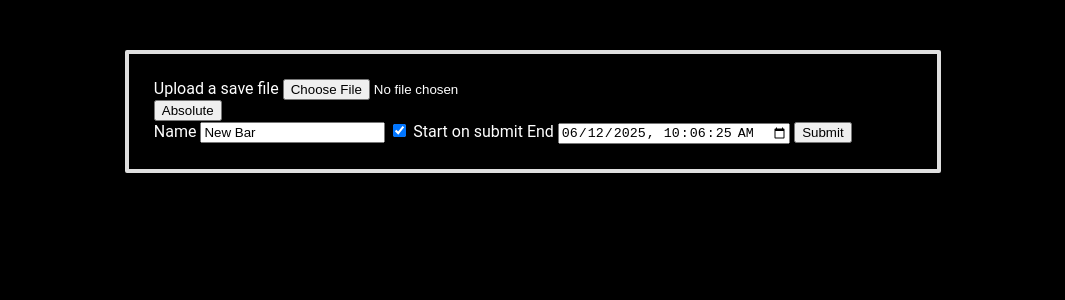
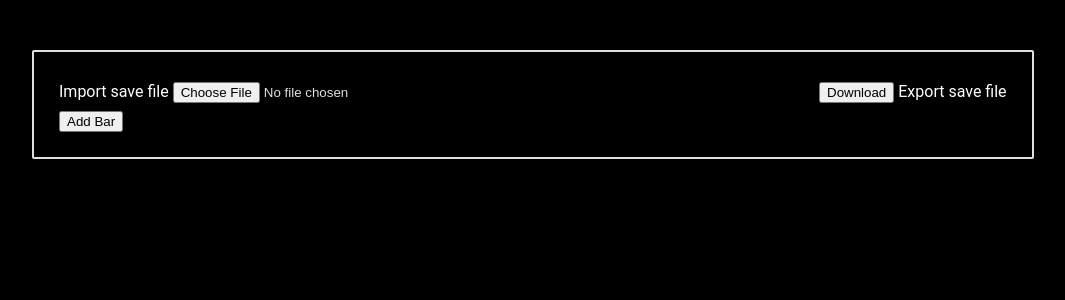
Before and after one commit to tlandart/loading-bars, a SvelteKit app: page / in a window 1280 px wide. Shown: the top 300 px of the page, without its empty margins (107-1172 px from the left). Built offline with nearby package versions, Linux system fonts and the light colour scheme.

Commit message:
Add closeable form menu and download button

```diff
--- a/src/app.html
+++ b/src/app.html
@@ -10,9 +10,3 @@
 		<div style="display: contents">%sveltekit.body%</div>
 	</body>
 </html>
-<style>
-	body {
-		background-color: black;
-		font-family: 'Roboto', 'Arial', sans-serif;
-	}
-</style>
--- a/src/lib/components/Bar.svelte
+++ b/src/lib/components/Bar.svelte
@@ -22,12 +22,6 @@
 </div>
 
 <style>
-	:global(:root) {
-		--col-deselect: rgb(223, 223, 223);
-		--col-select: rgb(222, 34, 222);
-		--col-select-2: rgb(253, 75, 252);
-	}
-
 	.bar {
 		position: relative;
 		width: 100%;
--- a/src/lib/components/BarCard.svelte
+++ b/src/lib/components/BarCard.svelte
@@ -8,7 +8,7 @@
 	let timeLeft = $state(0);
 	// let formatType = $state(0);
 
-	let submitButton: HTMLInputElement;
+	let formBind: HTMLFormElement;
 
 	$effect(() => {
 		timeLeft = Math.min(end - now.getTime(), end - start);
@@ -55,24 +55,22 @@
 			{/if}
 			<span class="title">{name}</span>
 		</div>
-		<form method="POST" action="?/delete" use:enhance>
+		<form method="POST" action="?/delete" bind:this={formBind} use:enhance>
 			<input name="id" type="hidden" value={id} />
 			<ButtonConfirm
 				innerText="Delete&nbsp&nbsp"
 				confirmText="Delete?"
 				onEnd={() => {
-					submitButton.click();
+					formBind.requestSubmit();
 				}}
 			/>
-			<input type="submit" style="display: none" bind:this={submitButton} />
 		</form>
 	</div>
 </div>
 
 <style>
 	.panel {
-		margin-top: 5px;
-		margin-bottom: 10px;
+		margin: 10px 0px;
 		width: 100%;
 	}
 
@@ -96,7 +94,7 @@
 
 	.timestamp {
 		font-size: 20px;
-		color: var(--col-deselect);
+		color: white;
 		background-color: transparent;
 		padding: 0px 10px;
 		padding-right: 5px;
--- a/src/lib/components/ButtonConfirm.svelte
+++ b/src/lib/components/ButtonConfirm.svelte
@@ -36,9 +36,10 @@
 		border: none;
 		border-radius: 2px;
 		padding: 5px 10px;
+		cursor: pointer;
 	}
 	.confirm {
-		color: var(--black);
+		color: black;
 		background-color: var(--col-deselect);
 	}
 </style>
--- /dev/null
+++ b/src/lib/components/PopupMenu.svelte
@@ -0,0 +1,85 @@
+<script>
+	let { children, isOpen = $bindable() } = $props();
+
+	// based on https://svelte.dev/playground/modal
+	let dialog = $state();
+
+	$effect(() => {
+		if (isOpen) dialog.showModal();
+	});
+</script>
+
+<dialog
+	bind:this={dialog}
+	onclose={() => {
+		isOpen = false;
+	}}
+>
+	<button
+		class="background"
+		aria-label="Close"
+		tabindex="-1"
+		onclick={() => {
+			dialog.close();
+		}}
+	></button>
+	<div class="foreground">
+		<button
+			class="close"
+			aria-label="Close"
+			onclick={() => {
+				dialog.close();
+			}}>X</button
+		>
+		{@render children()}
+	</div>
+</dialog>
+
+<style>
+	dialog {
+		margin: 0;
+		padding: 0;
+		border: 0;
+		color: white;
+	}
+
+	dialog::backdrop {
+		background: none;
+	}
+
+	.background {
+		position: fixed;
+		top: 0;
+		left: 0;
+		height: 100%;
+		width: 100%;
+		background: rgb(0, 0, 0, 0.33);
+		z-index: 1000;
+		border: none;
+	}
+
+	.foreground {
+		position: fixed;
+		top: 50%;
+		left: 50%;
+		transform: translate(-50%, -50%);
+		padding: 25px;
+		border: 2px solid var(--col-deselect);
+		border-radius: 2px;
+		background-color: black;
+		z-index: 2000;
+	}
+
+	.close {
+		color: var(--col-deselect);
+		background-color: black;
+		font-size: 20px;
+		border: none;
+		border-radius: 2px;
+		padding: 5px 10px;
+		cursor: pointer;
+		position: absolute;
+		right: 0;
+		top: 0;
+	}
+</style>
--- a/src/lib/components/UserCreateForm.svelte
+++ b/src/lib/components/UserCreateForm.svelte
@@ -5,14 +5,14 @@
 	let startNowToggle = $state(true);
 	let absoluteFormToggle = $state(true);
 
-	// for default values in the absolute form
-	const getDateStrings = () => {
-		let now = new Date();
-		now.setTime(now.getTime() - now.getTimezoneOffset() * 60000);
-		let dateStringStart = now.toISOString().slice(0, -5);
-		let dateStringEnd = new Date(now.getTime() + 10 * 60000).toISOString().slice(0, -5);
-		return { dateStringStart, dateStringEnd };
-	};
+	// for default, min, and max values in absolute form
+	// const getDateStrings = () => {
+	// 	const now = new Date();
+	// 	now.setTime(now.getTime() - now.getTimezoneOffset() * 60000);
+	// 	let start = now.toISOString().slice(0, -5);
+	// 	let end = new Date(now.getTime() + 10 * 60000).toISOString().slice(0, -5);
+	// 	return { start, end };
+	// };
 </script>
 
 <button
@@ -55,9 +55,11 @@
 				id="startdatetime"
 				name="startdatetime"
 				type="datetime-local"
-				step="2"
-				defaultValue={getDateStrings().dateStringStart}
+				step="1"
 				required
+				onchange={(e) => {
+					console.log(e.currentTarget.value);
+				}}
 			/>
 		{/if}
 		<label for="enddatetime">End</label>
@@ -65,9 +67,11 @@
 			id="enddatetime"
 			name="enddatetime"
 			type="datetime-local"
-			step="2"
-			defaultValue={getDateStrings().dateStringEnd}
+			step="1"
 			required
+			onchange={(e) => {
+				console.log(e.currentTarget.value);
+			}}
 		/>
 	{:else}
 		{#if !startNowToggle}
@@ -157,7 +161,6 @@
 </form>
 
 <style>
-	label,
 	header {
 		color: white;
 	}
--- /dev/null
+++ b/src/lib/components/UserDownloadForm.svelte
@@ -0,0 +1,31 @@
+<script lang="ts">
+	import { enhance } from '$app/forms';
+	let { form } = $props();
+
+	async function downloadSave() {
+		const res = await fetch('/download');
+
+		if (!res.ok) {
+			throw new Error(`Response status: ${res.status}`);
+		}
+
+		const blob = await res.blob();
+		const url = URL.createObjectURL(blob);
+
+		const a = document.createElement('a');
+		a.href = url;
+		a.download = 'loading-bars-save.json';
+		document.body.appendChild(a);
+		a.click();
+		a.remove();
+		URL.revokeObjectURL(url);
+	}
+</script>
+
+<form onsubmit={downloadSave}>
+	<input id="download" name="download" type="submit" value="Download" />
+	<label for="download">Export save file</label>
+</form>
+
+<style>
+</style>
--- a/src/lib/components/UserUploadForm.svelte
+++ b/src/lib/components/UserUploadForm.svelte
@@ -1,30 +1,32 @@
 <script lang="ts">
 	import { enhance } from '$app/forms';
 	let { form } = $props();
-	let button: HTMLInputElement;
+	let formBind: HTMLFormElement;
 </script>
 
-<form method="POST" action="?/upload" enctype="multipart/form-data" use:enhance>
-	<label for="userfile">Upload a save file</label>
+<form
+	method="POST"
+	action="?/upload"
+	enctype="multipart/form-data"
+	bind:this={formBind}
+	use:enhance
+>
+	<label for="userfile">Import save file</label>
 	<input
 		accept="application/json"
 		name="userfile"
 		id="userfile"
 		type="file"
 		oninput={() => {
-			// i tried submitting the form but it redirects and that's not favourable so we must click an invisible submit button instead. same for the one in BarCard
-			button.click();
+			// note .submit() redirects, but requestSubmit() doesn't
+			formBind.requestSubmit();
 		}}
 	/>
 	<noscript><input type="submit" /></noscript>
-	<input type="submit" style="display: none" bind:this={button} />
 </form>
 
 <style>
-	label {
-		color: white;
-	}
 	input {
-		color: white;
+		color: var(--col-deselect);
 	}
 </style>
--- a/src/lib/server/database.ts
+++ b/src/lib/server/database.ts
@@ -34,12 +34,14 @@ function isValidObj(obj: any) {
 	return true;
 }
 
-export function getBars(obj: any) {
-	if (!isValidObj(obj)) throw new Error('Uploaded file is not a valid save.');
-	while (bars.length > 0) bars.pop();
-	(obj as Bar[]).forEach((value) => {
-		bars.push(value);
-	});
+export function getBars(obj?: any) {
+	if (obj) {
+		if (!isValidObj(obj)) throw new Error('Uploaded file is not a valid save.');
+		while (bars.length > 0) bars.pop();
+		(obj as Bar[]).forEach((value) => {
+			bars.push(value);
+		});
+	}
 	return bars;
 }
 
--- a/src/routes/+page.server.ts
+++ b/src/routes/+page.server.ts
@@ -19,6 +19,7 @@ export const actions = {
 			let obj = JSON.parse(text);
 			try {
 				bars = db.getBars(obj);
+				// note that on a form action, the load() function runs again, so our update of bars will be propogated
 			} catch (error) {
 				console.error((<Error>error).message);
 				return fail(405, {
--- a/src/routes/+page.svelte
+++ b/src/routes/+page.svelte
@@ -1,14 +1,37 @@
 <script lang="ts">
 	import BarCardHolder from '$lib/components/BarCardHolder.svelte';
+	import PopupMenu from '$lib/components/PopupMenu.svelte';
 	import UserCreateForm from '$lib/components/UserCreateForm.svelte';
+	import UserDownloadForm from '$lib/components/UserDownloadForm.svelte';
 	import UserUploadForm from '$lib/components/UserUploadForm.svelte';
 	let { data, form } = $props();
+
+	let createFormToggle = $state(false);
+
+	// TODO QOL: style create form
+	// TODO FEAT: edit bar menu
+	// TODO FEAT: bar groups OR tags (and finished bars are in a custom group/tag thats in a menu)
+	// TODO QOL: scollable inputs on relative create form
 </script>
 
 <div class="page">
+	<div class="savearea">
+		<div class="savearealeft">
+			<UserUploadForm {form} />
+		</div>
+		<div class="savearearight">
+			<UserDownloadForm {form} />
+		</div>
+	</div>
 	<BarCardHolder bars={data.bars} />
-	<UserUploadForm {form} />
-	<UserCreateForm {form} />
+	<PopupMenu bind:isOpen={createFormToggle}>
+		<UserCreateForm {form} />
+	</PopupMenu>
+	<button
+		onclick={() => {
+			createFormToggle = true;
+		}}>Add Bar</button
+	>
 
 	{#if form?.error}
 		<p class="error">{form.error}</p>
@@ -16,16 +39,51 @@
 </div>
 
 <style>
+	:global(:root) {
+		--col-deselect: rgb(223, 223, 223);
+		--col-select: rgb(222, 34, 222);
+		--col-select-2: rgb(253, 75, 252);
+		color: white;
+		background-color: black;
+		font-family: 'Roboto', 'Arial', sans-serif;
+	}
+
 	.page {
-		width: 60%;
+		width: 75%;
 		margin-top: 50px;
 		margin-left: auto;
 		margin-right: auto;
 		padding: 25px;
-		border: 4px solid var(--col-deselect);
+		border: 2px solid var(--col-deselect);
 		border-radius: 2px;
 	}
+
 	.error {
 		color: red;
 	}
+
+	.savearea {
+		display: flex;
+		width: 100%;
+		height: 24px;
+		margin: 5px 0px;
+	}
+
+	@media (max-width: 650px) {
+		.savearea {
+			flex-direction: column;
+			height: auto;
+		}
+	}
+
+	.savearealeft {
+		overflow: hidden;
+		white-space: nowrap;
+		text-overflow: clip;
+	}
+
+	.savearearight {
+		margin-left: auto;
+		min-width: 188px;
+	}
 </style>
--- /dev/null
+++ b/src/routes/download/+server.ts
@@ -0,0 +1,13 @@
+import * as db from '$lib/server/database';
+
+export const GET = async () => {
+	// Simulated file content – you can use Buffer for binary or real files
+	const jsonFile = JSON.stringify(db.getBars());
+
+	return new Response(jsonFile, {
+		headers: {
+			'Content-Type': 'application/json',
+			'Content-Disposition': `attachment; filename="loading-bars-save.json"`
+		}
+	});
+};
```
